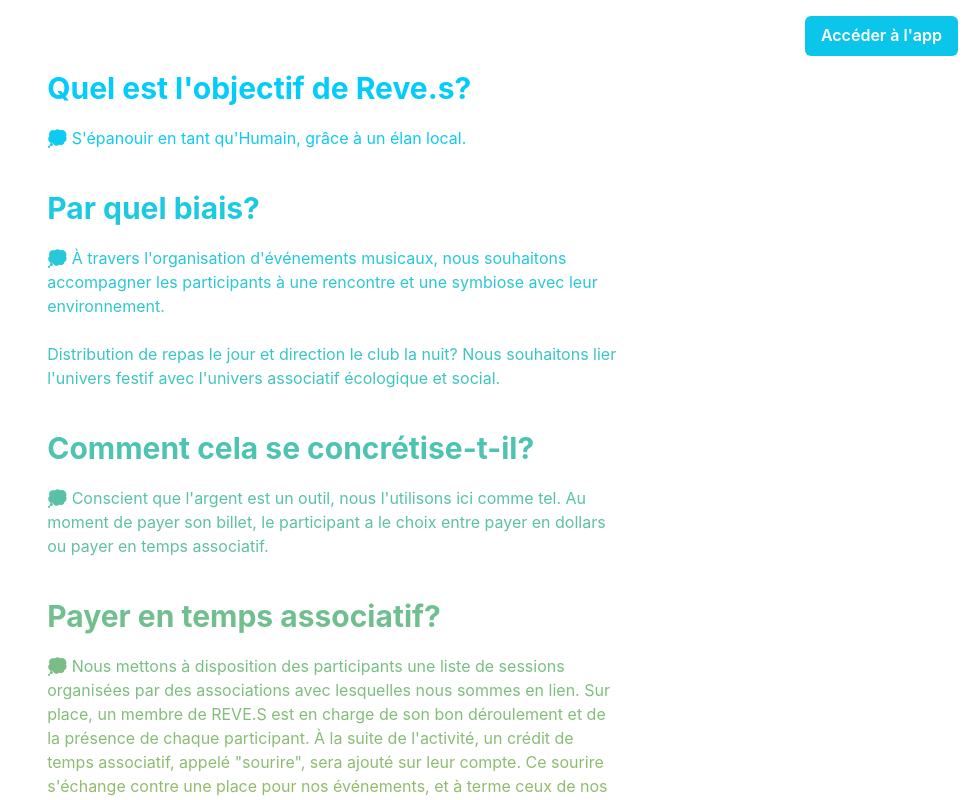
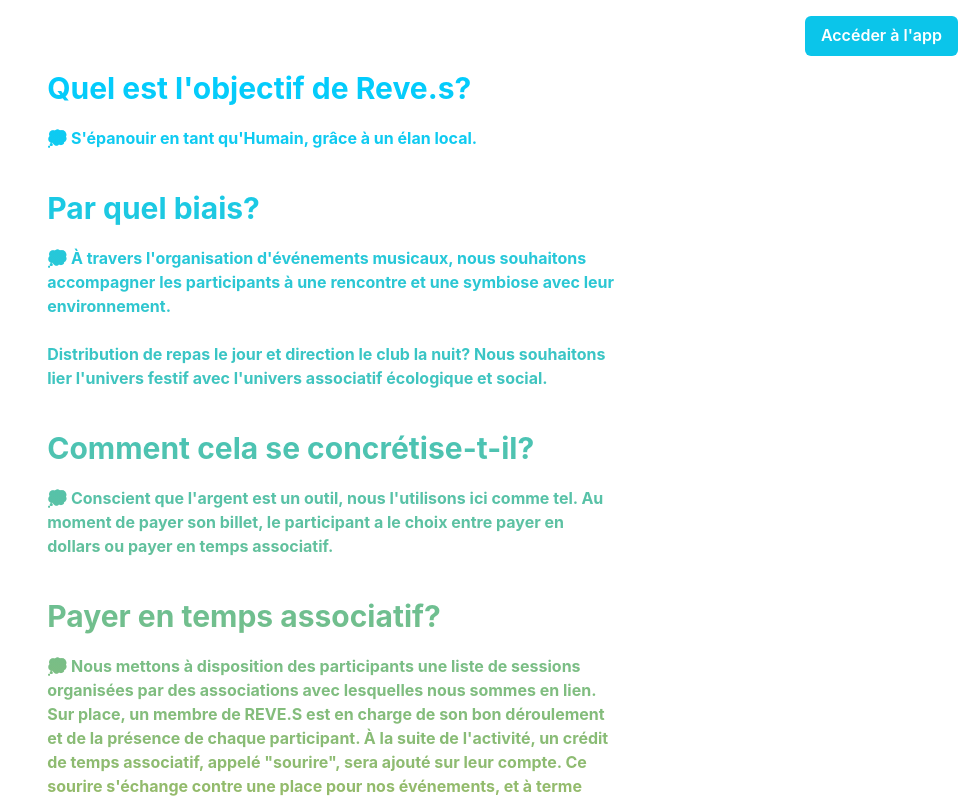
Before and after one commit to AlexisAnzieu/reves-website, a Next.js app: page / in a window 1280 px wide. Shown: the top 800 px of the page, without its empty margins (306-1280 px from the left). Built offline with nearby package versions, Linux system fonts and the light colour scheme.

Commit message:
keep bold

```diff
--- a/pages/index.tsx
+++ b/pages/index.tsx
@@ -4,7 +4,7 @@
 const Home: NextPage = () => {
     return (
         <Container pt={"70px"}>
-            <Box className="gradient-text">
+            <Box className="gradient-text" fontWeight={"bold"}>
                 <Heading size={"lg"} pb={5}>
                     Quel est l'objectif de Reve.s?
                 </Heading>
```
